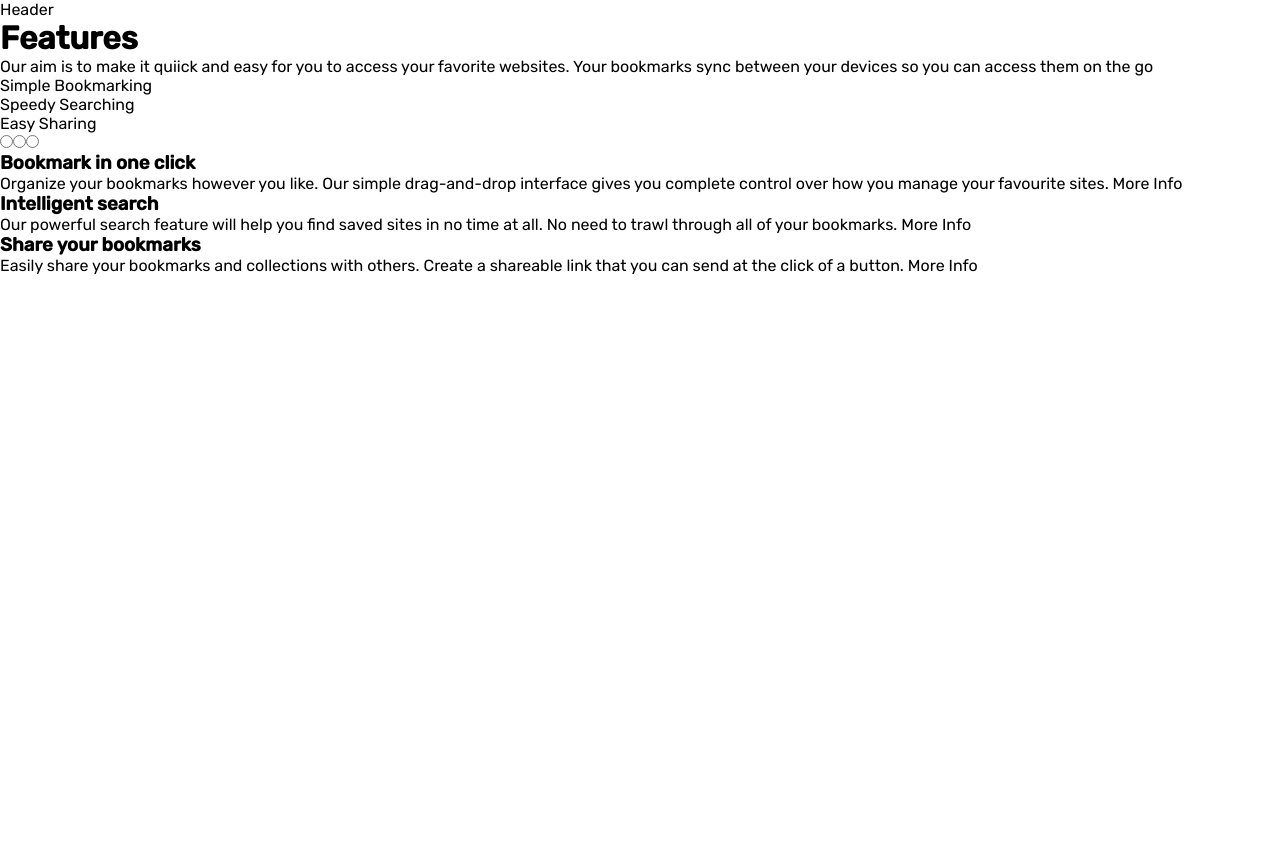
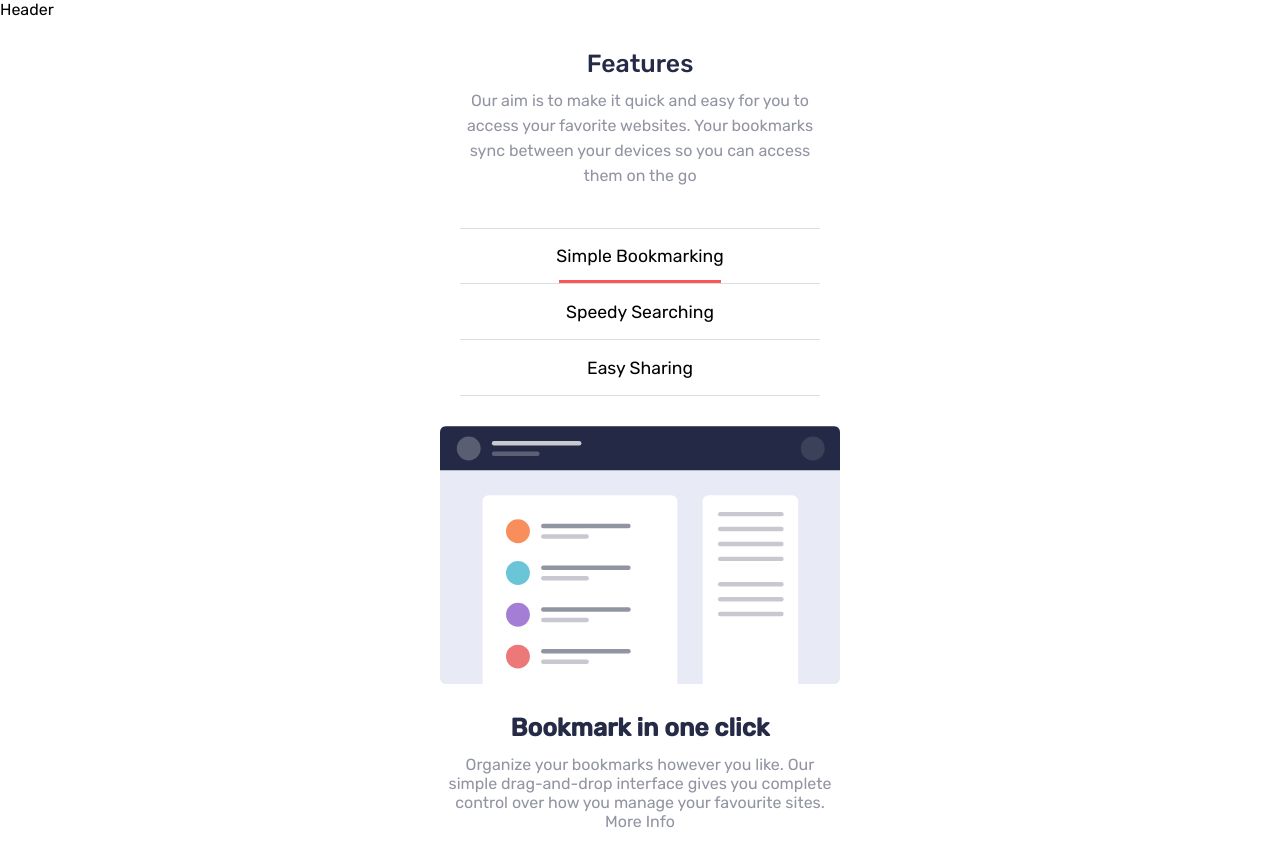
Before and after one commit to leonardomeza87/bookmark-landing-page, a React (Create React App) app: page / in a window 1280 px wide. Shown: the top 866 px of the page. Before the commit the page ends 800 px from the top, so only its background shows below. Built offline with nearby package versions, Linux system fonts and the light colour scheme.

Commit message:
features almost finished

```diff
--- a/src/App.jsx
+++ b/src/App.jsx
@@ -1,4 +1,4 @@
-import "./sass/App.css";
+import "./sass/App.scss";
 
 import Header from "./components/Header";
 import Features from "./components/Features";
--- a/src/components/Features.jsx
+++ b/src/components/Features.jsx
@@ -1,63 +1,115 @@
-import React from "react";
+import React, { useState } from "react";
+import Tab1 from "../images/illustration-features-tab-1.svg";
+import Tab2 from "../images/illustration-features-tab-2.svg";
+import Tab3 from "../images/illustration-features-tab-3.svg";
 
 const Features = () => {
+     const [active, setActive] = useState("info1");
+     const handleChange = (e) => {
+          setActive(e.target.value);
+     };
      return (
           <div className="features-container">
                <div className="features-info">
+                    <div className="some-info">
                          <h1 className="features-title">Features</h1>
                          <p className="features-details">
-                         Our aim is to make it quiick and easy for you to access
-                         your favorite websites. Your bookmarks sync between
-                         your devices so you can access them on the go{" "}
+                              Our aim is to make it quick and easy for you to
+                              access your favorite websites. Your bookmarks sync
+                              between your devices so you can access them on the
+                              go{" "}
                          </p>
+                    </div>
                     <div className="slider-selector">
+                         <ul>
+                              <li>
                                    <label htmlFor="slider1">
                                         Simple Bookmarking
-                              <div className="orange-underline"></div>
                                    </label>
+                                   <div
+                                        className={`orange-underline ${
+                                             active === "info1" ? "show" : ""
+                                        }`}
+                                   ></div>
+                              </li>
+                              <li>
                                    <label htmlFor="slider2">
                                         Speedy Searching
-                              <div className="orange-underline"></div>
                                    </label>
-                         <label htmlFor="slider3">
-                              Easy Sharing
-                              <div className="orange-underline"></div>
-                         </label>
+                                   <div
+                                        className={`orange-underline ${
+                                             active === "info2" ? "show" : ""
+                                        }`}
+                                   ></div>
+                              </li>
+                              <li>
+                                   <label htmlFor="slider3">Easy Sharing</label>
+                                   <div
+                                        className={`orange-underline ${
+                                             active === "info3" ? "show" : ""
+                                        }`}
+                                   ></div>
+                              </li>
+                         </ul>
                     </div>
                </div>
+               <div className="slider-background">
                     <div className="slider-features-container">
                          <div className="inner-slider">
-                         <input type="radio" name="slider-radio" id="slider1" value={"info1"} />
-                         <input type="radio" name="slider-radio" id="slider2" value={"info2"}/>
-                         <input type="radio" name="slider-radio" id="slider3" value={"info3"}/>
+                              <input
+                                   type="radio"
+                                   name="slider-radio"
+                                   id="slider1"
+                                   value={"info1"}
+                                   onChange={handleChange}
+                              />
+                              <input
+                                   type="radio"
+                                   name="slider-radio"
+                                   id="slider2"
+                                   value={"info2"}
+                                   onChange={handleChange}
+                              />
+                              <input
+                                   type="radio"
+                                   name="slider-radio"
+                                   id="slider3"
+                                   value={"info3"}
+                                   onChange={handleChange}
+                              />
 
-                         <div className="slide">
+                              <div className="slide one-s">
+                                   <img src={Tab1} alt="tab 1" />
                                    <h3>Bookmark in one click</h3>
                                    <p>
-                                   Organize your bookmarks however you like. Our
-                                   simple drag-and-drop interface gives you
-                                   complete control over how you manage your
-                                   favourite sites. More Info
+                                        Organize your bookmarks however you
+                                        like. Our simple drag-and-drop interface
+                                        gives you complete control over how you
+                                        manage your favourite sites. More Info
                                    </p>
                               </div>
-                         <div className="slide">
+                              <div className="slide two-s">
+                                   <img src={Tab2} alt="tab 2" />
                                    <h3>Intelligent search</h3>
                                    <p>
                                         {" "}
-                                   Our powerful search feature will help you
-                                   find saved sites in no time at all. No need
-                                   to trawl through all of your bookmarks. More
-                                   Info
+                                        Our powerful search feature will help
+                                        you find saved sites in no time at all.
+                                        No need to trawl through all of your
+                                        bookmarks. More Info
                                    </p>
                               </div>
-                         <div className="slide">
+                              <div className="slide three-s">
+                                   <img src={Tab3} alt="tab 3" />
                                    <h3>Share your bookmarks</h3>
                                    <p>
                                         {" "}
-                                   Easily share your bookmarks and collections
-                                   with others. Create a shareable link that you
-                                   can send at the click of a button. More Info
+                                        Easily share your bookmarks and
+                                        collections with others. Create a
+                                        shareable link that you can send at the
+                                        click of a button. More Info
                                    </p>
+                              </div>
                          </div>
                     </div>
                </div>
--- a/src/sass/App.css
+++ /dev/null
@@ -1,4 +0,0 @@
-body {
-  margin: 0;
-}
-/*# sourceMappingURL=App.css.map */
--- a/src/sass/App.scss
+++ b/src/sass/App.scss
@@ -1,11 +1,7 @@
-<<<<<<< HEAD
-body {
-  margin: 0;
-}
-=======
 // SCSS Components are imported here
 
 @use "./base/colors";
 
 @use "./components/header";
->>>>>>> f7c0143c497833c8a1538ce4a576ca3d5db12908
+
+@use './components/features'
--- /dev/null
+++ b/src/sass/components/_features.scss
@@ -0,0 +1,115 @@
+.features-container {
+     padding-top: 30px;
+}
+
+.features-info {
+     text-align: center;
+     max-width: 400px;
+     margin-right: auto;
+     margin-left: auto;
+     padding: 0 20px;
+}
+
+.features-title {
+     color: var(--very-dark-blue);
+     margin-bottom: 10px;
+     font-weight: 500;
+     font-size: 1.55rem;
+}
+
+.features-details {
+     color: var(--grayish-blue);
+     line-height: 25px;
+     font-size: 1rem;
+}
+
+.some-info {
+     margin-bottom: 40px;
+}
+
+.slider-selector {
+     ul {
+          list-style: none;
+          padding: 0;
+     }
+     li {
+          height: 56px;
+          border-bottom: 1px solid #ddd;
+          display: flex;
+          align-items: center;
+          justify-content: center;
+          font-size: 1.1rem;
+          position: relative;
+     }
+}
+
+.slider-selector li:first-child {
+     border-top: 1px solid #ddd;
+}
+
+.slider-background input[type="radio"] {
+     display: none;
+}
+
+.slider-background {
+     width: 100%;
+     padding: 0 20px;
+     display: flex;
+     justify-content: center;
+     padding-top: 30px;
+    //  background-image: url("../../images/logo-bookmark.svg");
+}
+
+.slider-features-container {
+     max-width: 400px;
+     text-align: center;
+     overflow: hidden;
+}
+
+.inner-slider {
+     width: 300%;
+     display: flex;
+}
+
+.slide {
+     width: 33.33%;
+     transition: margin 0.2s ease-in-out;
+     img {
+          width: 100%;
+     }
+     h3 {
+          font-size: 1.55rem;
+          color: var(--very-dark-blue);
+          margin-top: 25px;
+     }
+     p{
+         font-size: 1rem;
+         color: var(--grayish-blue);
+         margin-top: 13px;
+     }
+}
+
+#slider1:checked ~ .one-s {
+     margin-left: 0;
+}
+
+#slider2:checked ~ .one-s {
+     margin-left: -33.33%;
+}
+
+#slider3:checked ~ .one-s {
+     margin-left: -66.66%;
+}
+
+.orange-underline {
+     position: absolute;
+     bottom: 0;
+     width: 45%;
+     height: 0px;
+     background-color: var(--soft-red);
+     transition: height 0.1s ease-in-out;
+}
+
+.show {
+     height: 3px;
+}
```
Also changed, not shown: 2 other files (tests, documents, lock files or other folders). Lines whose indentation alone changed are shown as unchanged.
